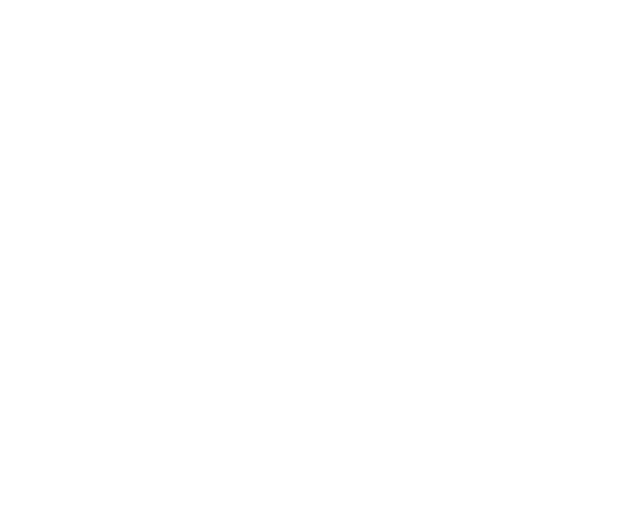
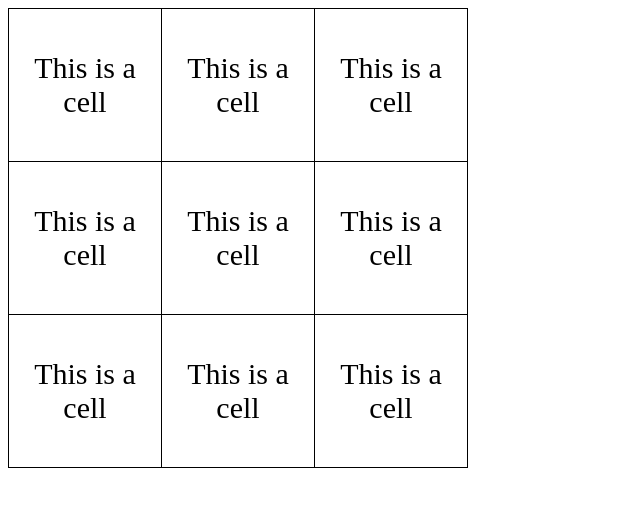
Before and after one commit to ksg-dev/tic-tac-toe, a Flask app: page / in a window 1280 px wide. Before the commit the part shown is empty. Shown: the top 507 px of the page, without its empty margins (0-640 px from the left). Run offline with Flask 3, Linux system fonts and the light colour scheme.

Commit message:
add board and format borders

```diff
--- a/app.py
+++ b/app.py
@@ -23,6 +23,10 @@
     # Inside template, need to have access to board, and whose turn it is
     return render_template("game.html", game=session["board"], turn=session["turn"])
 
+
 @app.route("/play/<int:row>/<int:col>")
 def play(row, col):
     return redirect(url_for("index"))
+
+if __name__ == "__main__":
+    app.run(debug=True)
--- a/templates/game.html
+++ b/templates/game.html
@@ -2,9 +2,32 @@
 <html lang="en">
 <head>
     <meta charset="UTF-8">
-    <title>Title</title>
+    <title>Tic Tac Toe</title>
+    <style>
+        table {
+			border-collapse: collapse;
+		}
+
+		td {
+            border: 1px solid black;
+			width: 150px;
+			height: 150px;
+			font-size: 30px;
+			text-align: center;
+            }
+    </style>
 </head>
 <body>
-
+    <table>
+        {% for i in range(3) %}
+            <tr>
+                {% for j in range(3) %}
+                    <td>
+                        This is a cell
+                    </td>
+                {% endfor %}
+            </tr>
+        {% endfor %}
+    </table>
 </body>
 </html>
```
